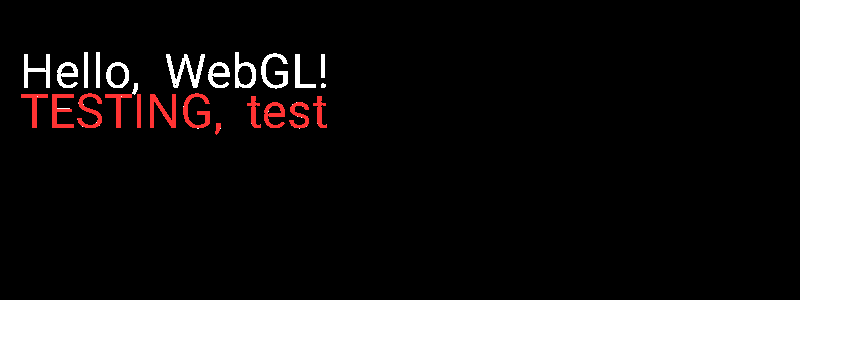
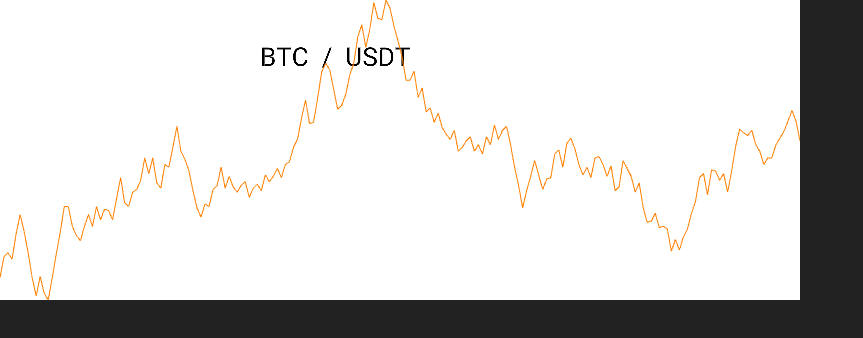
Before and after one commit to globalmap/okotoki-test-task, a website built with Vite: page index.html in a window 1280 px wide. Shown: the whole page, without its empty margins (0-863 px from the left). Built offline with nearby package versions, Linux system fonts and the light colour scheme.

Commit message:
add generating points for graph

```diff
--- a/index.html
+++ b/index.html
@@ -8,7 +8,7 @@
     canvas { display: block; background: #222; }
   </style>
 </head>
-<body>
+<body style="background-color: #222;">
   <canvas id="canvas" width="800" height="300"></canvas>
   <script type="module" src="/src/main.ts"></script>
 </body>
--- /dev/null
+++ b/src/graph.ts
@@ -0,0 +1,76 @@
+export function drawGraph(
+  gl: WebGLRenderingContext,
+  data: [number, number][],
+  options?: {
+    color?: [number, number, number, number],
+    lineWidth?: number
+  }
+) {
+  if (data.length === 0) return;
+
+  const color = options?.color || [0.2, 0.7, 1, 1];
+  const lineWidth = options?.lineWidth || 2;
+
+  // Determine data bounds
+  const xs = data.map(p => p[0]), ys = data.map(p => p[1]);
+  const xMin = Math.min(...xs), xMax = Math.max(...xs);
+  const yMin = Math.min(...ys), yMax = Math.max(...ys);
+
+  // Normalize to WebGL space (-1..1)
+  const verts = new Float32Array(data.flatMap(([x, y]) => [
+    ((x - xMin) / (xMax - xMin)) * 2 - 1,
+    ((y - yMin) / (yMax - yMin)) * 2 - 1
+  ]));
+
+  // Shaders
+  const vs = `
+    attribute vec2 a_pos;
+    void main() { gl_Position = vec4(a_pos, 0.0, 1.0); }
+  `;
+  const fs = `
+    precision mediump float;
+    uniform vec4 u_color;
+    void main() { gl_FragColor = u_color; }
+  `;
+
+  const prog = createProgram(gl, vs, fs);
+  gl.useProgram(prog);
+
+  const buf = gl.createBuffer()!;
+  gl.bindBuffer(gl.ARRAY_BUFFER, buf);
+  gl.bufferData(gl.ARRAY_BUFFER, verts, gl.STATIC_DRAW);
+
+  const posLoc = gl.getAttribLocation(prog, 'a_pos');
+  gl.enableVertexAttribArray(posLoc);
+  gl.vertexAttribPointer(posLoc, 2, gl.FLOAT, false, 0, 0);
+
+  const colorLoc = gl.getUniformLocation(prog, 'u_color');
+  gl.uniform4fv(colorLoc, color);
+
+  gl.lineWidth(lineWidth);
+  gl.drawArrays(gl.LINE_STRIP, 0, data.length);
+}
+
+// Minimal helper functions
+function compileShader(gl: WebGLRenderingContext, type: number, src: string): WebGLShader {
+  const sh = gl.createShader(type)!;
+  gl.shaderSource(sh, src);
+  gl.compileShader(sh);
+  if (!gl.getShaderParameter(sh, gl.COMPILE_STATUS)) {
+    throw new Error(gl.getShaderInfoLog(sh) || 'Shader error');
+  }
+  return sh;
+}
+
+function createProgram(gl: WebGLRenderingContext, vsSrc: string, fsSrc: string): WebGLProgram {
+  const vs = compileShader(gl, gl.VERTEX_SHADER, vsSrc);
+  const fs = compileShader(gl, gl.FRAGMENT_SHADER, fsSrc);
+  const p = gl.createProgram()!;
+  gl.attachShader(p, vs);
+  gl.attachShader(p, fs);
+  gl.linkProgram(p);
+  if (!gl.getProgramParameter(p, gl.LINK_STATUS)) {
+    throw new Error(gl.getProgramInfoLog(p) || 'Program error');
+  }
+  return p;
+}
--- a/src/main.ts
+++ b/src/main.ts
@@ -1,6 +1,8 @@
 import { loadImage, createProgram } from './utils';
 import { vertexShaderSource, fragmentShaderSource } from './shaders';
 import { TextRenderer } from './textRenderer';
+import { drawGraph } from './graph';
+import { generatePoints } from './utils/generatePoints';
 
 (async () => {
   const canvas = document.getElementById('canvas') as HTMLCanvasElement;
@@ -10,7 +12,7 @@ import { TextRenderer } from './textRenderer';
     return;
   }
 
-  const pixelRange = 4;
+  const pixelRange = 48;
 
   // Load atlas image and JSON from /public folder
   const [atlasImage, atlasData] = await Promise.all([
@@ -36,7 +38,7 @@ import { TextRenderer } from './textRenderer';
   gl.blendFunc(gl.SRC_ALPHA, gl.ONE_MINUS_SRC_ALPHA);
 
   gl.viewport(0, 0, canvas.width, canvas.height);
-  gl.clearColor(0, 0, 0, 0);
+  gl.clearColor(1, 1, 1, 1);
   gl.clear(gl.COLOR_BUFFER_BIT);
 
   // Setup orthographic projection matrix for 2D pixel space
@@ -58,6 +60,13 @@ import { TextRenderer } from './textRenderer';
 
 
   // Render some text
-  textRenderer.renderText(program, 'Hello, WebGL!', 20, 40, 48, [1, 1, 1, 1]);
-  textRenderer.renderText(program, 'TESTING, test', 20, 80, 48, [1, 0.2, 0.2, 1]);
+  textRenderer.renderText(program, 'BTC / USDT', 260, 40, 26, [0, 0, 0, 1]);
+
+  // Generate 200 points simulating currency data, starting at 38.5 with 0.5% volatility
+  const currencyData = generatePoints(200, 38.5, 0.005);
+
+  drawGraph(gl, currencyData, {
+    color: [1, 0.5, 0, 1],
+    lineWidth: 10,
+  });
 })();
--- /dev/null
+++ b/src/utils/generatePoints.ts
@@ -0,0 +1,21 @@
+export function generatePoints(
+  count: number,
+  startPrice: number,
+  volatility: number
+): [number, number][] {
+  const points: [number, number][] = [];
+  let price = startPrice;
+
+  for (let i = 0; i < count; i++) {
+    // Random % change between -volatility and +volatility
+    const changePercent = (Math.random() * 2 - 1) * volatility;
+    price += price * changePercent;
+
+    // Keep at least two decimal places
+    price = Math.round(price * 100) / 100;
+
+    points.push([i, price]);
+  }
+
+  return points;
+}
```
